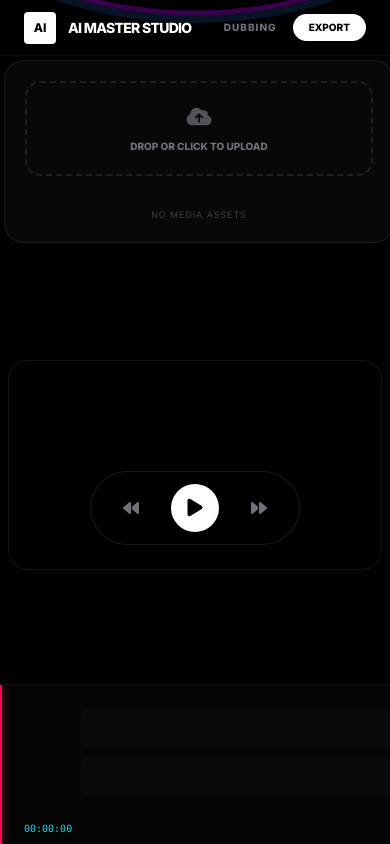
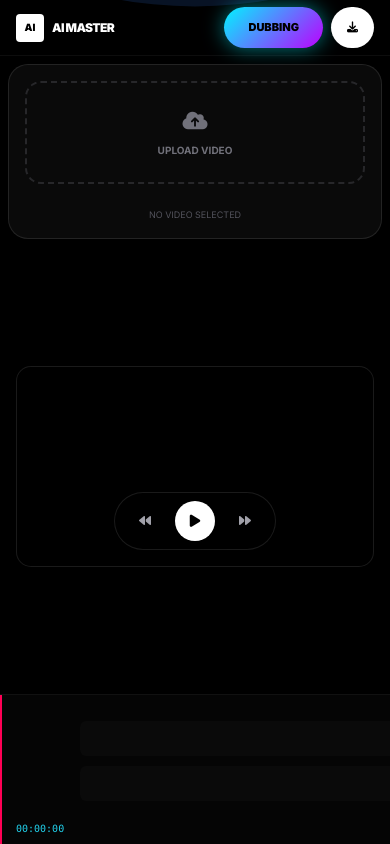
Before and after one commit to mdshakilbai603/AIMASTER, a Flask app: page / in a window 390 px wide. Run offline with Flask 3, Linux system fonts and the light colour scheme; parts of the project's set-up code (start-up, migrations or seed data) failed here and were passed over; some libraries are stand-ins or nearby versions.

Commit message:
Update index.html

```diff
--- a/templates/index.html
+++ b/templates/index.html
@@ -2,122 +2,108 @@
 <html lang="bn">
 <head>
     <meta charset="UTF-8">
-    <meta name="viewport" content="width=device-width, initial-scale=1.0">
-    <title>AI Master | Professional Studio</title>
+    <meta name="viewport" content="width=device-width, initial-scale=1.0, maximum-scale=1.0, user-scalable=no">
+    <title>AI Master | Ultimate Studio</title>
 
     <script src="https://cdn.tailwindcss.com"></script>
     <script src="https://cdnjs.cloudflare.com/ajax/libs/gsap/3.12.2/gsap.min.js"></script>
     <link rel="stylesheet" href="https://cdnjs.cloudflare.com/ajax/libs/font-awesome/6.6.0/css/all.min.css">
 
     <style>
-        @import url('https://fonts.googleapis.com/css2?family=Montserrat:wght@900&family=Inter:wght@400;600;800&display=swap');
+        @import url('https://fonts.googleapis.com/css2?family=Montserrat:wght@900&family=Inter:wght@400;700;900&display=swap');
 
         :root { --c: #00f5ff; --p: #bd00ff; }
-        body { background: #000; color: #fff; font-family: 'Inter', sans-serif; overflow: hidden; height: 100vh; margin: 0; }
+        body { background: #000; color: #fff; font-family: 'Inter', sans-serif; overflow: hidden; height: 100vh; margin: 0; touch-action: manipulation; }
 
-        /* --- GSAP Cosmic Intro --- */
+        /* --- GSAP Intro (Premium) --- */
         #intro-overlay {
-            position: fixed; inset: 0; background: #000; z-index: 10000;
+            position: fixed; inset: 0; background: #000; z-index: 99999;
             display: flex; flex-direction: column; align-items: center; justify-content: center;
         }
         .ring { position: absolute; border: 2px solid var(--c); border-radius: 50%; opacity: 0; }
-        .shakil-name { font-family: 'Montserrat'; font-size: clamp(3rem, 10vw, 6rem); background: linear-gradient(90deg, #fff, var(--c), var(--p), #fff); background-size: 200%; -webkit-background-clip: text; -webkit-text-fill-color: transparent; animation: shine 4s linear infinite; opacity: 0; }
+        .shakil-name { font-family: 'Montserrat'; font-size: clamp(2.5rem, 8vw, 5rem); background: linear-gradient(90deg, #fff, var(--c), var(--p), #fff); background-size: 200%; -webkit-background-clip: text; -webkit-text-fill-color: transparent; animation: shine 3s linear infinite; opacity: 0; text-align: center; }
         @keyframes shine { to { background-position: 200% center; } }
 
-        /* --- Layout & Glassmorphism --- */
-        .glass { background: rgba(255, 255, 255, 0.03); backdrop-filter: blur(20px); border: 1px solid rgba(255, 255, 255, 0.08); border-radius: 20px; }
+        /* --- Mobile-Ready UI --- */
+        .glass { background: rgba(255, 255, 255, 0.04); backdrop-filter: blur(15px); border: 1px solid rgba(255, 255, 255, 0.1); border-radius: 20px; }
 
-        /* প্রফেশনাল আপলোড এরিয়া (প্লাস আইকন ছাড়া) */
-        .upload-zone {
-            border: 2px dashed rgba(255, 255, 255, 0.1);
-            transition: 0.3s;
-            cursor: pointer;
-            text-align: center;
-            padding: 20px;
-            border-radius: 15px;
-        }
-        .upload-zone:hover { border-color: var(--c); background: rgba(0, 245, 255, 0.05); }
+        .main-btn { background: #fff; color: #000; font-weight: 900; padding: 12px 24px; border-radius: 50px; font-size: 11px; text-transform: uppercase; transition: 0.3s; }
+        .dub-btn-glow { background: linear-gradient(135deg, var(--c), var(--p)); box-shadow: 0 0 20px rgba(0, 245, 255, 0.5); border: none; color: #000; }
 
-        /* Timeline & Player */
-        .timeline-container { height: 160px; background: #050505; position: relative; overflow-x: auto; border-top: 1px solid #111; }
-        .playhead { position: absolute; top: 0; bottom: 0; width: 2px; background: #ff0055; box-shadow: 0 0 10px #ff0055; z-index: 50; pointer-events: none; }
+        /* Timeline Engine */
+        .timeline-box { height: 150px; background: #050505; position: relative; overflow-x: auto; border-top: 1px solid #111; -webkit-overflow-scrolling: touch; }
+        .playhead { position: absolute; top: 0; bottom: 0; width: 2px; background: #ff0055; z-index: 50; pointer-events: none; }
+        .track { height: 35px; background: rgba(255,255,255,0.02); margin: 10px 0; border-radius: 6px; position: relative; min-width: 3000px; }
+        .clip { position: absolute; height: 25px; top: 5px; background: var(--c); color: #000; font-size: 9px; font-weight: 900; border-radius: 4px; padding: 0 8px; display: flex; align-items: center; white-space: nowrap; }
 
-        .track { height: 40px; background: rgba(255,255,255,0.02); margin: 8px 0; border-radius: 8px; position: relative; min-width: 5000px; }
-        .clip { position: absolute; height: 30px; top: 5px; background: linear-gradient(90deg, var(--c), var(--p)); color: #000; font-size: 10px; font-weight: 900; border-radius: 5px; padding: 0 10px; display: flex; align-items: center; }
-
-        /* Responsive */
-        @media (max-width: 768px) {
-            .desktop-only { display: none; }
-            .mobile-scroll { overflow-y: auto; height: calc(100vh - 160px); }
-        }
+        /* Video Area */
+        .video-container { background: #000; width: 100%; max-width: 900px; aspect-ratio: 16/9; position: relative; border-radius: 15px; overflow: hidden; box-shadow: 0 20px 50px rgba(0,0,0,0.5); }
+        video { width: 100%; height: 100%; object-fit: contain; }
     </style>
 </head>
 <body class="flex flex-col">
 
     <div id="intro-overlay">
-        <div class="ring" style="width: 250px; height: 250px;" id="r1"></div>
-        <div class="ring" style="width: 350px; height: 350px; border-color: var(--p);" id="r2"></div>
+        <div class="ring" style="width: 200px; height: 200px;" id="r1"></div>
+        <div class="ring" style="width: 300px; height: 300px; border-color: var(--p);" id="r2"></div>
         <h1 class="shakil-name" id="sn">SHAKIL</h1>
-        <p id="sw" class="text-[9px] tracking-[12px] text-zinc-500 opacity-0 mt-4 uppercase">AI Master Studio</p>
+        <p id="sw" class="text-[8px] tracking-[10px] text-zinc-500 opacity-0 mt-4 uppercase font-bold">AI Master Studio</p>
     </div>
 
     <div id="app" class="flex-1 flex flex-col opacity-0">
-        <header class="h-14 px-6 flex items-center justify-between border-b border-white/5 bg-black/80 backdrop-blur-xl">
-            <div class="flex items-center gap-3">
-                <div class="w-8 h-8 bg-white rounded flex items-center justify-center text-black font-black text-xs">AI</div>
-                <h1 class="font-black text-sm uppercase tracking-tighter">AI Master Studio</h1>
+        <header class="h-14 px-4 flex items-center justify-between border-b border-white/5 bg-black/90">
+            <div class="flex items-center gap-2">
+                <div class="w-7 h-7 bg-white rounded flex items-center justify-center text-black font-black text-[10px]">AI</div>
+                <h1 class="font-black text-xs uppercase tracking-tighter">AI Master</h1>
             </div>
-            <div class="flex gap-4">
-                <button onclick="openDub()" class="text-[10px] font-bold text-zinc-500 hover:text-white transition tracking-widest uppercase">Dubbing</button>
-                <button onclick="downloadNow()" class="bg-white text-black px-4 py-1.5 rounded-full text-[10px] font-black uppercase">Export</button>
+            <div class="flex gap-2">
+                <button onclick="openDub()" class="main-btn dub-btn-glow">Dubbing</button>
+                <button onclick="exportVideo()" class="main-btn px-4"><i class="fa-solid fa-download"></i></button>
             </div>
         </header>
 
-        <main class="flex-1 flex flex-col md:flex-row overflow-hidden">
-            <aside class="w-full md:w-72 glass m-1 p-5 flex flex-col gap-4">
-                <div class="upload-zone" onclick="document.getElementById('fin').click()">
-                    <i class="fa-solid fa-cloud-arrow-up text-zinc-600 mb-2 text-xl"></i>
-                    <p class="text-[10px] font-bold text-zinc-500 uppercase">Drop or Click to Upload</p>
-                </div>
-                <input type="file" id="fin" class="hidden" multiple onchange="handleFiles(this)">
-
-                <div id="asset-list" class="flex-1 overflow-y-auto space-y-2">
-                    <p class="text-[9px] text-zinc-700 uppercase tracking-widest text-center mt-4">No Media Assets</p>
-                </div>
+        <main class="flex-1 flex flex-col md:flex-row overflow-hidden p-2 gap-2">
+            <aside class="w-full md:w-64 glass p-4 flex flex-col gap-4">
+                <button onclick="document.getElementById('fin').click()" class="w-full py-6 border-2 border-dashed border-zinc-800 rounded-2xl text-[10px] text-zinc-500 hover:border-cyan-500 transition uppercase font-bold">
+                    <i class="fa-solid fa-cloud-arrow-up block text-xl mb-2"></i> Upload Video
+                </button>
+                <input type="file" id="fin" class="hidden" accept="video/*" onchange="handleUpload(this)">
+                <div id="asset-info" class="text-[9px] text-zinc-600 uppercase text-center mt-2">No video selected</div>
             </aside>
 
-            <section class="flex-1 p-2 flex flex-col items-center justify-center bg-[#010101]">
-                <div class="glass w-full max-w-4xl aspect-video relative flex items-center justify-center overflow-hidden bg-black">
-                    <video id="v-player" class="w-full h-full object-contain"></video>
+            <section class="flex-1 flex items-center justify-center p-2">
+                <div class="video-container glass">
+                    <video id="v-player" playsinline preload="auto"></video>
 
-                    <div class="absolute bottom-6 flex gap-8 bg-black/70 px-8 py-3 rounded-full border border-white/10">
-                        <button onclick="seek(-10)" class="text-zinc-500"><i class="fa-solid fa-backward"></i></button>
-                        <button onclick="toggle()" class="w-12 h-12 bg-white text-black rounded-full flex items-center justify-center text-xl shadow-lg active:scale-90 transition">
+                    <div class="absolute bottom-4 left-1/2 -translate-x-1/2 flex items-center gap-6 bg-black/60 backdrop-blur-md px-6 py-2 rounded-full border border-white/10">
+                        <button onclick="step(-5)" class="text-zinc-400 text-xs"><i class="fa-solid fa-backward"></i></button>
+                        <button onclick="toggle()" class="w-10 h-10 bg-white text-black rounded-full flex items-center justify-center text-sm shadow-xl active:scale-90 transition">
                             <i id="p-ico" class="fa-solid fa-play"></i>
                         </button>
-                        <button onclick="seek(10)" class="text-zinc-500"><i class="fa-solid fa-forward"></i></button>
+                        <button onclick="step(5)" class="text-zinc-400 text-xs"><i class="fa-solid fa-forward"></i></button>
                     </div>
                 </div>
             </section>
         </main>
 
-        <div class="timeline-container" id="tl-box" onclick="jump(event)">
+        <div class="timeline-box" id="tl-area" onclick="seekTimeline(event)">
             <div id="playhead" class="playhead"></div>
             <div class="px-20 py-4">
-                <div id="t1" class="track"></div>
-                <div id="t2" class="track"></div>
+                <div id="track-v" class="track"></div>
+                <div id="track-a" class="track"></div>
             </div>
-            <div class="absolute bottom-2 left-6 text-[10px] font-mono text-cyan-400" id="timer">00:00:00</div>
+            <div class="absolute bottom-2 left-4 text-[10px] font-mono text-cyan-400" id="clock">00:00:00</div>
         </div>
     </div>
 
-    <div id="dub-modal" class="hidden fixed inset-0 bg-black/98 z-[11000] flex items-center justify-center backdrop-blur-3xl p-6">
-        <div class="glass w-full max-w-md p-10">
-            <h2 class="text-2xl font-black mb-1 uppercase text-cyan-400">AI Dub Sync</h2>
-            <textarea id="dub-txt" class="w-full bg-zinc-900 border border-white/10 p-5 rounded-2xl outline-none focus:border-cyan-500 text-sm mb-6 h-32" placeholder="সংলাপটি লিখুন..."></textarea>
-            <div class="flex gap-4">
-                <button onclick="closeDub()" class="flex-1 text-xs font-bold text-zinc-600 uppercase">Cancel</button>
-                <button onclick="runDub()" id="d-btn" class="flex-[2] bg-white text-black py-4 rounded-full text-[10px] font-black uppercase">Start Sync</button>
+    <div id="dub-modal" class="hidden fixed inset-0 bg-black/98 z-[99999] flex items-center justify-center p-6 backdrop-blur-2xl">
+        <div class="glass w-full max-w-sm p-8 text-center">
+            <h2 class="text-xl font-black mb-1 uppercase text-cyan-400">AI Voice Dubbing</h2>
+            <p class="text-[8px] text-zinc-500 tracking-[4px] uppercase mb-6">Real-Time Lip Sync</p>
+            <textarea id="dub-txt" class="w-full bg-zinc-900 border border-white/10 p-4 rounded-xl outline-none focus:border-cyan-500 text-sm mb-6 h-28 text-white" placeholder="এখানে সংলাপ লিখুন..."></textarea>
+            <div class="flex gap-3">
+                <button onclick="closeDub()" class="flex-1 text-[10px] font-bold text-zinc-600 uppercase">Cancel</button>
+                <button onclick="runDub()" id="dub-exec" class="flex-[2] main-btn dub-btn-glow">Generate Sync</button>
             </div>
         </div>
     </div>
@@ -126,61 +112,65 @@
         const video = document.getElementById('v-player');
         const playIco = document.getElementById('p-ico');
         const playhead = document.getElementById('playhead');
-        const timer = document.getElementById('timer');
+        const clock = document.getElementById('clock');
+        const SCALE = 40; // Pixels per second
 
         // Intro GSAP
-        window.onload = () => {
+        window.addEventListener('load', () => {
             const tl = gsap.timeline();
-            tl.to("#r1", { duration: 1.5, opacity: 0.5, scale: 2, ease: "power4.out" })
-              .to("#r2", { duration: 1.5, opacity: 0.3, scale: 2.5, ease: "power4.out" }, "-=1")
-              .to("#sn", { duration: 1.5, opacity: 1, scale: 1, ease: "back.out(1.7)" }, "-=1")
-              .to("#sw", { duration: 1, opacity: 1, ease: "power2.out" }, "-=0.5")
-              .to("#intro-overlay", { duration: 1.2, y: "-100%", ease: "expo.inOut", delay: 1 })
+            tl.to("#r1", { duration: 1.2, opacity: 0.5, scale: 2.2, ease: "power4.out" })
+              .to("#r2", { duration: 1.2, opacity: 0.3, scale: 2.8, ease: "power4.out" }, "-=0.8")
+              .to("#sn", { duration: 1.2, opacity: 1, scale: 1.1, ease: "back.out(1.7)" }, "-=0.8")
+              .to("#sw", { duration: 0.8, opacity: 1, y: -5, ease: "power2.out" }, "-=0.4")
+              .to("#intro-overlay", { duration: 1, y: "-100%", ease: "expo.inOut", delay: 0.8 })
               .to("#app", { duration: 1, opacity: 1, ease: "power2.out" }, "-=0.5");
-        };
+        });
 
         function toggle() {
+            if(!video.src) return alert("প্রথমে একটি ভিডিও আপলোড করুন!");
             if(video.paused) { video.play(); playIco.className = 'fa-solid fa-pause'; }
             else { video.pause(); playIco.className = 'fa-solid fa-play'; }
         }
 
-        async function handleFiles(input) {
-            const fd = new FormData();
-            for(let f of input.files) fd.append('files', f);
-            const res = await fetch('/upload', { method: 'POST', body: fd });
-            const data = await res.json();
+        async function handleUpload(input) {
+            if(!input.files[0]) return;
+            const file = input.files[0];
+            const url = URL.createObjectURL(file);
+            video.src = url;
+            video.load();
 
-            if(data.uploaded.length > 0) {
-                video.src = data.uploaded[0].url;
-                document.getElementById('asset-list').innerHTML = `<div class="p-3 bg-white/5 rounded-xl text-[10px] border border-white/5">${data.uploaded[0].name}</div>`;
-                document.getElementById('t1').innerHTML = `<div class="clip w-[1200px]">${data.uploaded[0].name}</div>`;
-                video.play(); playIco.className = 'fa-solid fa-pause';
-            }
+            document.getElementById('asset-info').innerText = file.name;
+            document.getElementById('track-v').innerHTML = `<div class="clip w-[2000px]">${file.name}</div>`;
+
+            video.onloadedmetadata = () => {
+                video.play();
+                playIco.className = 'fa-solid fa-pause';
+            };
         }
 
         video.ontimeupdate = () => {
             const t = video.currentTime;
-            playhead.style.left = (t * 40 + 80) + "px";
+            playhead.style.left = (t * SCALE + 80) + "px";
 
-            const m = Math.floor(t / 60);
-            const s = Math.floor(t % 60);
-            const ms = Math.floor((t % 1) * 100);
-            timer.innerText = `${m.toString().padStart(2,'0')}:${s.toString().padStart(2,'0')}:${ms.toString().padStart(2,'0')}`;
+            const m = Math.floor(t / 60).toString().padStart(2,'0');
+            const s = Math.floor(t % 60).toString().padStart(2,'0');
+            const ms = Math.floor((t % 1) * 100).toString().padStart(2,'0');
+            clock.innerText = `${m}:${s}:${ms}`;
         };
 
-        function jump(e) {
-            const rect = document.getElementById('tl-box').getBoundingClientRect();
-            const x = e.clientX - rect.left - 80;
-            video.currentTime = x / 40;
+        function seekTimeline(e) {
+            const rect = document.getElementById('tl-area').getBoundingClientRect();
+            const clickX = e.clientX - rect.left + document.getElementById('tl-area').scrollLeft - 80;
+            video.currentTime = clickX / SCALE;
         }
 
-        function seek(v) { video.currentTime += v; }
+        function step(v) { video.currentTime += v; }
 
-        function downloadNow() {
-            if(!video.src) return;
+        function exportVideo() {
+            if(!video.src) return alert("ডাউনলোড করার জন্য কোনো ভিডিও নেই!");
             const a = document.createElement('a');
             a.href = video.src;
-            a.download = "master_studio_shakil.mp4";
+            a.download = "shakil_ai_studio.mp4";
             a.click();
         }
 
@@ -189,20 +179,24 @@
 
         async function runDub() {
             const text = document.getElementById('dub-txt').value;
-            if(!text) return;
-            document.getElementById('d-btn').innerText = "Syncing...";
+            const btn = document.getElementById('dub-exec');
+            if(!text) return alert("সংলাপ লিখুন!");
+
+            btn.innerText = "Syncing...";
             const res = await fetch('/api/generate-dub', {
                 method: 'POST',
                 headers: {'Content-Type': 'application/json'},
                 body: JSON.stringify({ text })
             });
             const data = await res.json();
+
             if(data.status === 'success') {
-                new Audio(data.audio_url).play();
-                const pos = video.currentTime * 40;
-                document.getElementById('t2').innerHTML += `<div class="clip" style="left:${pos}px; background:#fff; color:#000">AI VOICE</div>`;
+                const audio = new Audio(data.audio_url);
+                audio.play();
+                const pos = video.currentTime * SCALE;
+                document.getElementById('track-a').innerHTML += `<div class="clip" style="left:${pos}px; background:#fff; color:#000">AI SYNCED</div>`;
             }
-            document.getElementById('d-btn').innerText = "Start Sync";
+            btn.innerText = "Generate Sync";
             closeDub();
         }
     </script>
```
